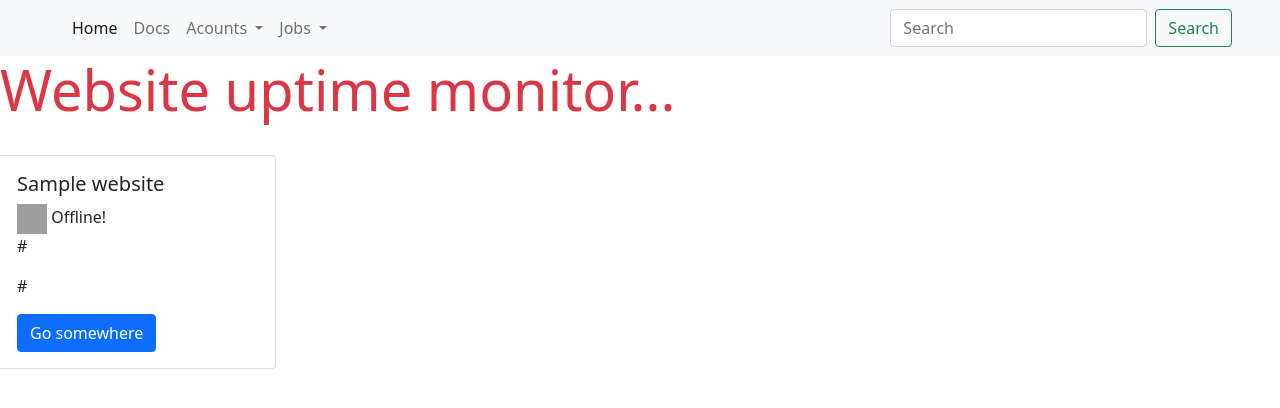
After one commit to DevJayShepherd/website-monitor, a FastAPI app: template templates/website/homepage.html in a window 1280 px wide. The commit adds this page. Shown: the top 408 px of the page. Run offline with FastAPI, Linux system fonts and the light colour scheme; the template is opened without the code that fills it: most values are stand-ins (such as "Sample title", 1, 10 or a date in 2020); parts of the project's set-up code (start-up, migrations or seed data) failed here and were passed over; grey boxes are pictures that could not be loaded.

Commit message:
add homepage/online/offline functions

```diff
--- a/core/config.py
+++ b/core/config.py
@@ -24,4 +24,9 @@ class Settings:
     SECRET_KEY: str = os.getenv("SECRET_KEY")
     ALGORITHM: str = "HS256"
 
+    # Status icons
+    STATUS_UP: str = "{{ url_for('static', path='/images/logo_icon.png') }}"
+    STATUS_DOWN: str = 'logo_icon/offline.png'
+
+
 settings = Settings()
--- a/main.py
+++ b/main.py
@@ -4,7 +4,8 @@ from api.base import api_router
 from core.config import settings
 from db.base import Base
 from db.session import engine
-from webapp.base import api_router as webapp_router
+from templates.base import api_router as webapp_router
+from fastapi.staticfiles import StaticFiles
 
 
 def create_tables():
@@ -16,10 +17,15 @@ def include_router(app):
     app.include_router(webapp_router)
 
 
+def configure_static(app):
+    app.mount("/static", StaticFiles(directory="static"), name="static")
+
+
 def start_application():
     app = FastAPI(title=settings.PROJECT_TITLE, version=settings.PROJECT_VERSION)
     create_tables()
     include_router(app)
+    configure_static(app)
     return app
 
 
--- a/requirements.txt
+++ b/requirements.txt
@@ -1,4 +1,5 @@
 attrs==20.3.0
+aiofiles
 certifi==2020.12.5
 cffi==1.14.5
 chardet==4.0.0
--- a/webapp/base.py
+++ b/templates/base.py
@@ -1,5 +1,5 @@
 from fastapi import APIRouter
-from webapp import website_monitor
+from templates import website_monitor
 
 api_router = APIRouter()
 
--- a/webapp/components/card.html
+++ b/templates/components/card.html
@@ -1,6 +1,6 @@
 <div class="card" style="width: 18rem;">
   <div class="card-body">
-    <img src="{{ url_for('static', filename = '001-youtube.png') }}" width="16" height="16" alt="previous" title="Previous" border="0">
+    <img src="{{ url_for('static', path='images/001-youtube.png') }}" width="16" height="16" alt="previous" title="Previous" border="0">
     <h5 class="card-title">{{ obj.website_name}}</h5>
     <p class="card-text">{{ obj.website_card_desc }}</p>
     <p class="card-text">{{ obj.website_url }}</p>
--- /dev/null
+++ b/templates/website/homepage.html
@@ -0,0 +1,32 @@
+{% extends "common/base.html" %}
+
+{% block title %}
+    <title>Website Uptime Monitor</title>
+{% endblock %}
+
+{% block content %}
+    <div>
+        <h1 class="display-4 text-danger">Website uptime monitor...</h1>
+        <br>
+    </div>
+
+ <div class="row">
+    {% for website in websites %}
+        <div class="card" style="width: 18rem;">
+            <div class="card-body">
+                <h5 class="card-title">{{ website.website_name}}</h5>
+                {% if website.status == true %}
+                    <img src="{{ url_for('static', path='images/online.png') }}" alt="" width="30" height="30">
+                    <h7>Online!</h7>
+                {% else %}
+                    <img src="{{ url_for('static', path='images/logo_icon/offline.png') }}" alt="" width="30" height="30">
+                    <h7>Offline!</h7>
+                <p class="card-text">{{ website.website_card_desc }}</p>
+                {% endif %}
+                <p class="card-text">{{ website.website_url }}</p>
+                <a href="#" class="btn btn-primary">Go somewhere</a>
+            </div>
+        </div>
+    {% endfor %}
+  </div>
+{% endblock %}
```
Also changed, not shown: templates/website_monitor.py (added, +37 -0 lines), webapp/website/homepage.html (deleted, +0 -26 lines), webapp/website_monitor.py (deleted, +0 -19 lines), static/images/001-youtube.png (renamed from static/001-youtube.png), static/images/offline.png (added), static/images/online.png (added), templates/common/base.html (renamed from webapp/common/base.html), templates/components/navbar.html (renamed from webapp/components/navbar.html).
